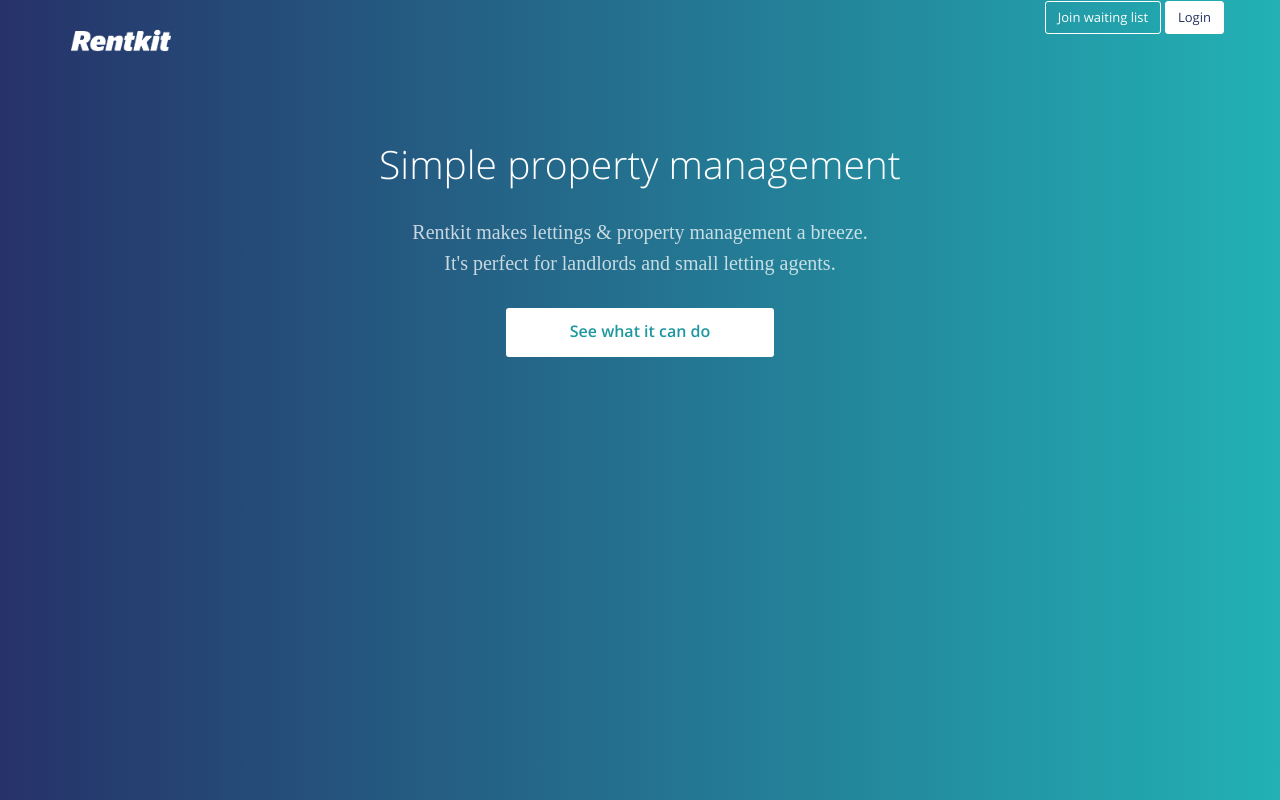
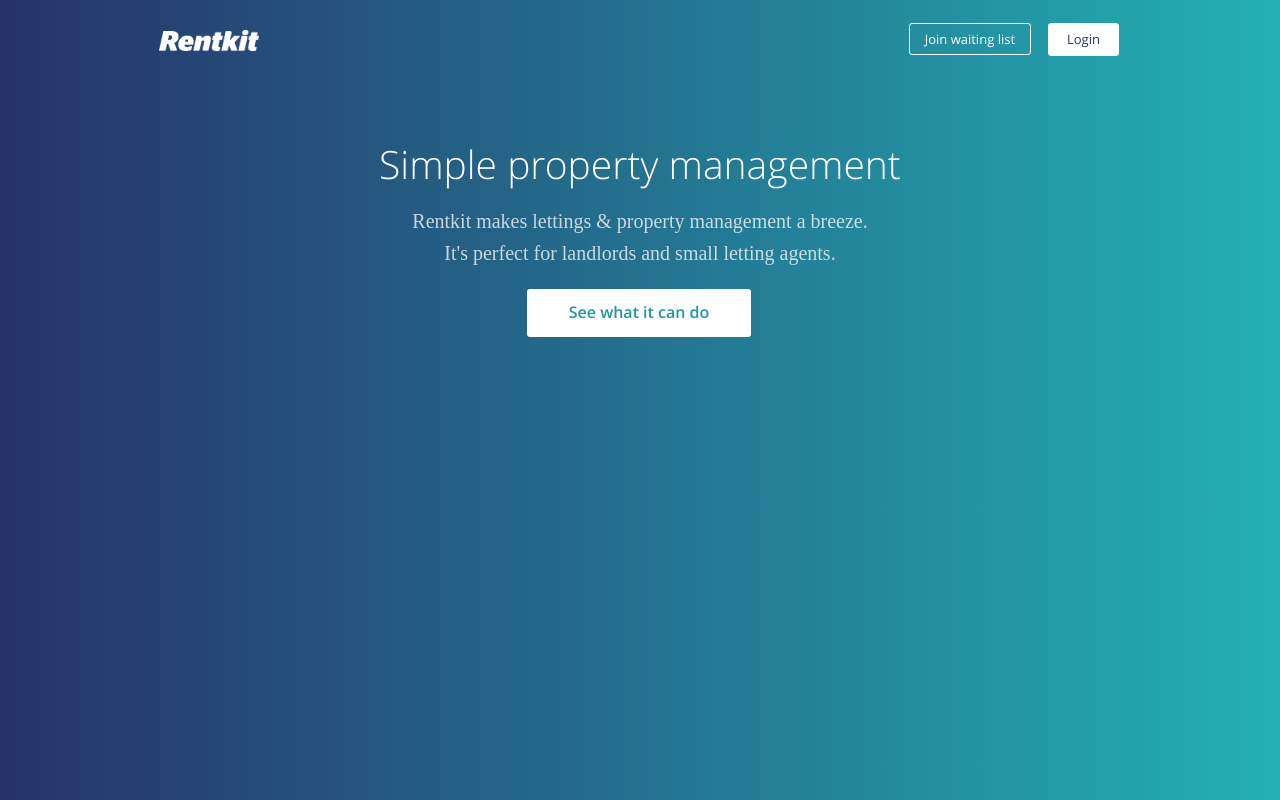
Before and after one commit to kkuksin/adsuit-html, a plain HTML site: page templates/adsuit-main-page.html in a window 1280 px wide. Shown: the top 800 px of the page. Drawn offline with nearby package versions, Linux system fonts and the light colour scheme; files whose address does not match are found by name; a web font is replaced by a local one.

Commit message:
pixel header

```diff
--- a/templates/adsuit-main-page.html
+++ b/templates/adsuit-main-page.html
@@ -32,13 +32,13 @@
 		    <div class="navbar-header">
                 <img class="logo" src="images/logo-white.png">
             </div>
-    	    <div class="nav navbar-right">
-                <a href="http://newsletters.alasdairmonk.com/h/r/7781855D79452B12" class="join btn">Join waiting list</a>
-                <a href="https://rentkit.herokuapp.com/" class="login btn">Login</a>
-            </div>
+            <ul class="nav navbar-nav navbar-right nav-btns">
+                <li><a href="http://newsletters.alasdairmonk.com/h/r/7781855D79452B12" class="join btn">Join waiting list</a></li>
+                <li><a href="https://rentkit.herokuapp.com/" class="login btn">Login</a></li>
+            </ul>
       	</div>
-        <h2 class="text-center">Simple property management</h2>
-        <p class="text-center">Rentkit makes lettings &amp; property management a breeze.<br>It's perfect for landlords and small letting agents.</p>
+        <h2 class="main-header text-center">Simple property management</h2>
+        <p class="main-header-description text-center">Rentkit makes lettings &amp; property management a breeze.<br>It's perfect for landlords and small letting agents.</p>
         <a href="#features" class="scroll col-md-9">See what it can do</a>
     </div>
   </section>
@@ -202,7 +202,7 @@
                 </ul>
             </div>
         </div>
-        <div class="row">
+        <div class="row footer-copyright-block">
             <div class="upper col-md-5">copyright - 2014 powered by gca a.s</div>
             <div class="upper col-md-2">privacy policy</div>
             <div class="upper col-md-2">terms of use</div>
--- a/templates/css/style.css
+++ b/templates/css/style.css
@@ -16,12 +16,21 @@ body{
 	background:linear-gradient(450deg, #263269 0%, #22b1b5 100%) rgb(222, 222, 222);
 }
 
+.navbar-header{
+    padding-left: 88px;
+}
+
 .logo {
 	width:100px;
 	margin-top:25px;
 }
 
-.join {
+.navbar-nav>li>a {
+    padding-top: 5px;
+    padding-bottom: 5px;
+}
+
+.navbar-nav>li>a.join {
 	/*margin:21px 9.16667% 0 0;*/
 	border:1px solid rgb(255, 255, 255);
 	border-radius:3px;
@@ -30,9 +39,10 @@ body{
 	color:rgb(255, 255, 255);
 	/*line-height:2.4;*/
 	text-align:center;
+    margin-right:17px;
 }
 
-.login {
+.navbar-nav>li>a.login {
 	/*margin-top:-33px;*/
 	border:1px solid rgb(255, 255, 255);
 	border-radius:3px;
@@ -41,13 +51,27 @@ body{
 	font-weight:400;
 	text-align:center;
 	color:rgb(34, 51, 98);
+
+    padding: 5px 18px 6px 18px;
+}
+
+.nav-btns{
+    margin: 22px 90px 0 0;
+}
+
+.main-header{
+    margin-bottom: -8px;
+}
+.main-header-description
+{
+    margin-bottom: 0px;
 }
 
 .scroll {
 	display:block;
-	width:23.5%;
-	height:49px;
-	margin:-1px 0 0 38.25033%;
+	width:224px;
+	height:48px;
+	margin:1px 0 0 457px;
 	border-radius:	3px;
 	background-color:rgb(255, 255, 255);
 	font-size:16px;
@@ -134,7 +158,7 @@ body{
     }
 
     .section-2 img {
-        padding-top:
+        padding-top: 0px;
     }
 
 
```
